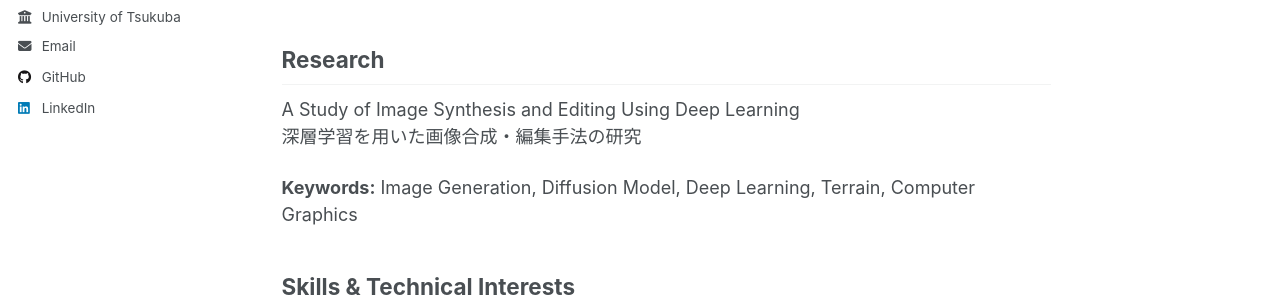
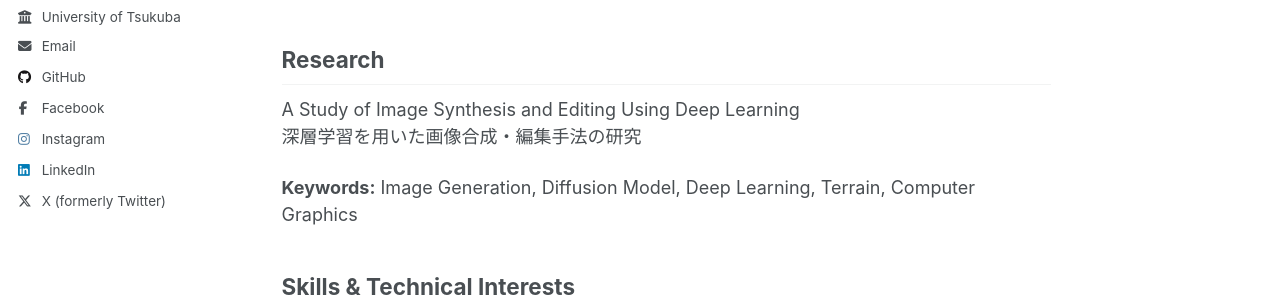
Before and after one commit to millennium-nova/millennium-nova.github.io, a Jekyll site: the page built from _pages/about.md, in a window 1280 px wide. Shown: the part 454-752 px from the top of the page. Built offline with Jekyll 4.4.1, drawn with Linux system fonts in a browser that asks for light colours; some of the changed lines change nothing that is shown.

Commit message:
ソーシャルメディアのユーザー名を更新

```diff
--- a/_config.yml
+++ b/_config.yml
@@ -52,15 +52,15 @@ author:
 
   # Social media
   # bluesky          : # "bsky.app" # Replace this with you Bluesky username
-  # facebook         : # Username
+  facebook         : "MillenniumNova"
   # flickr           : # Username
   # foursquare       : # Username
   # goodreads        : # Username
   # google_plus      : # Username
   # keybase          : # Username
-  # instagram        : # Username
+  instagram        : "hg_kzk"
   # lastfm           : # Username
-  linkedin         : kazuki-higo
+  linkedin         : "kazuki-higo"
   # mastodon         : # URL
   # medium           : # URL
   # pinterest        : # Username
@@ -68,7 +68,7 @@ author:
   # steam            : # Username
   # telegram         : # URL
   # tumblr           : # Username
-  # twitter          : # Username for X / Twitter
+  twitter          : "Darjeeling_Mk1"
   # vine             : # Username
   # weibo            : # Username
   # wikipedia        : # Username
```
